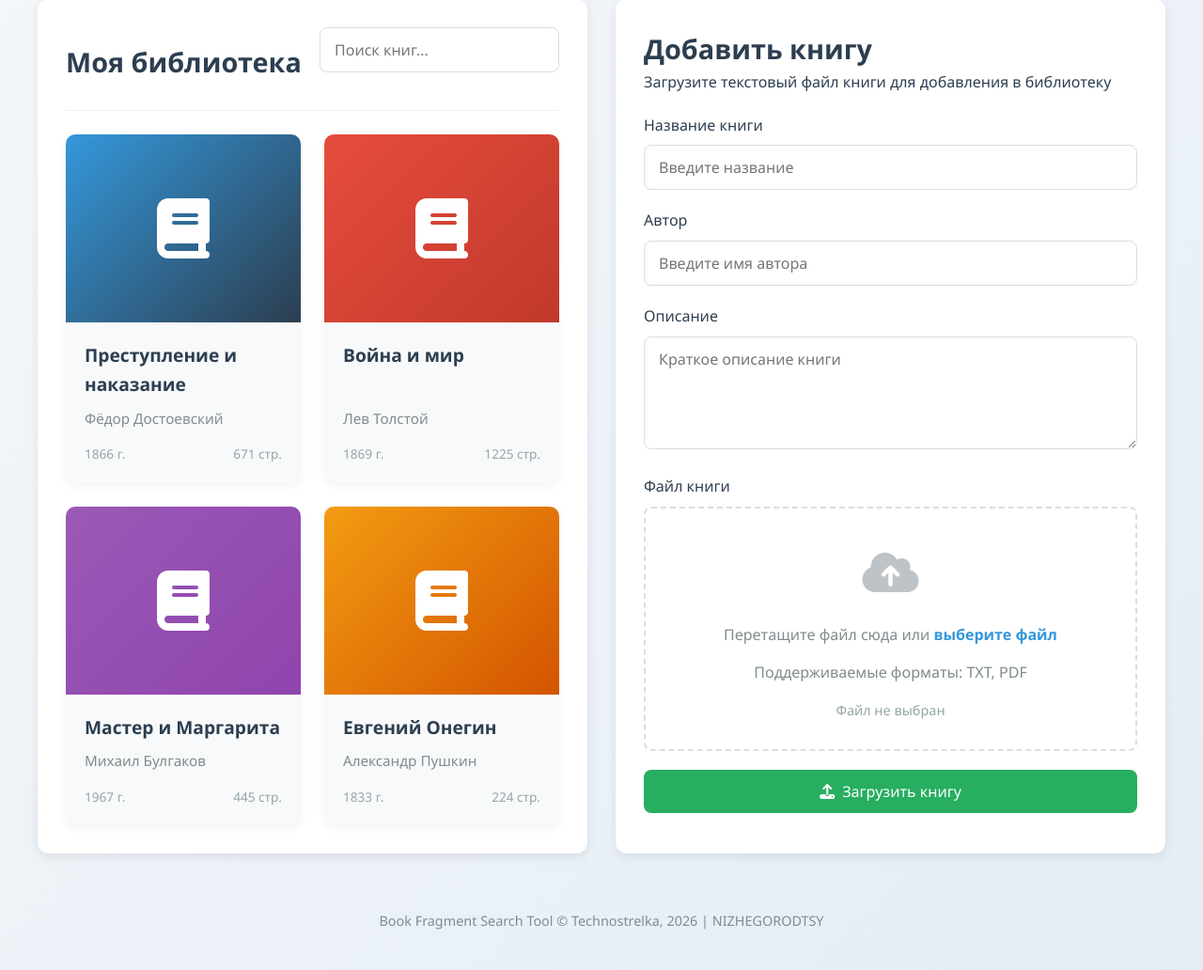
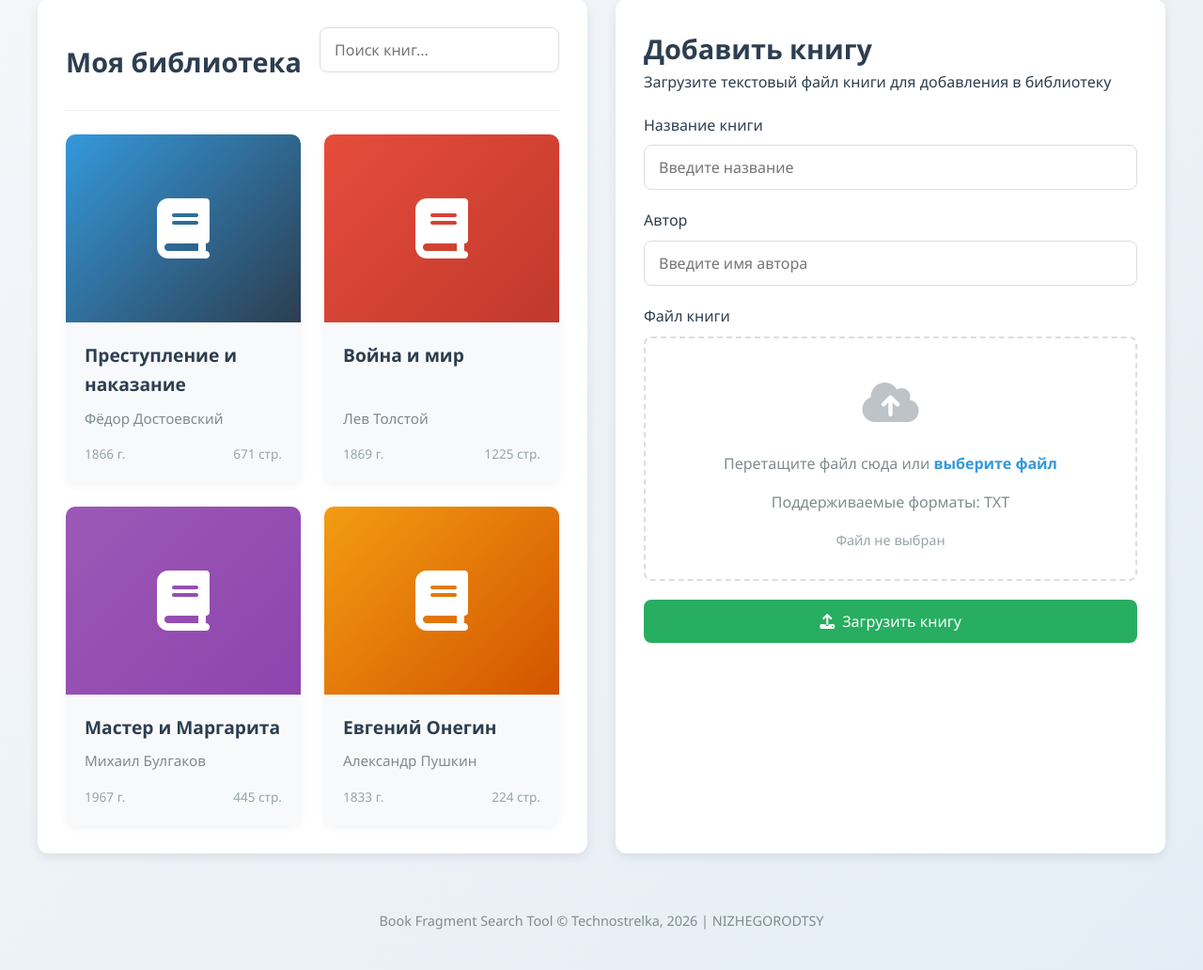
Before and after one commit to NIZHEGORODTSY/TECHNOSTRELKA_BOOK_ASSISTANT, a Flask app: page /library in a window 1280 px wide. Shown: the part 132-1164 px from the top of the page at 94% size. Run offline with Flask 3, Linux system fonts and the light colour scheme.

Commit message:
added libray

```diff
--- a/src/templates/library.html
+++ b/src/templates/library.html
@@ -381,6 +381,8 @@
 
 
 
+
+
 </style>
 <section class="library-section">
     <div class="section-header">
@@ -463,12 +465,6 @@
             <label class="form-label" for="bookAuthor">Автор</label>
             <input type="text" id="bookAuthor" class="form-control" placeholder="Введите имя автора">
         </div>
-
-        <div class="form-group">
-            <label class="form-label" for="bookDescription">Описание</label>
-            <textarea id="bookDescription" class="form-control" placeholder="Краткое описание книги"></textarea>
-        </div>
-
         <div class="form-group">
             <label class="form-label">Файл книги</label>
             <div class="file-upload-area" id="dropArea">
@@ -476,10 +472,10 @@
                     <i class="fas fa-cloud-upload-alt"></i>
                 </div>
                 <p class="file-upload-text">Перетащите файл сюда или <strong>выберите файл</strong></p>
-                <p class="file-upload-text">Поддерживаемые форматы: TXT, PDF</p>
+                <p class="file-upload-text">Поддерживаемые форматы: TXT</p>
                 <div class="file-name" id="fileName">Файл не выбран</div>
             </div>
-            <input type="file" id="fileInput" accept=".txt,.pdf" style="display: none;">
+            <input type="file" id="fileInput" accept=".txt," style="display: none;">
         </div>
 
         <button type="submit" class="btn btn-success">
@@ -587,6 +583,8 @@
 
 
 
+
+
 </script>
 
 {% endblock %}
```
